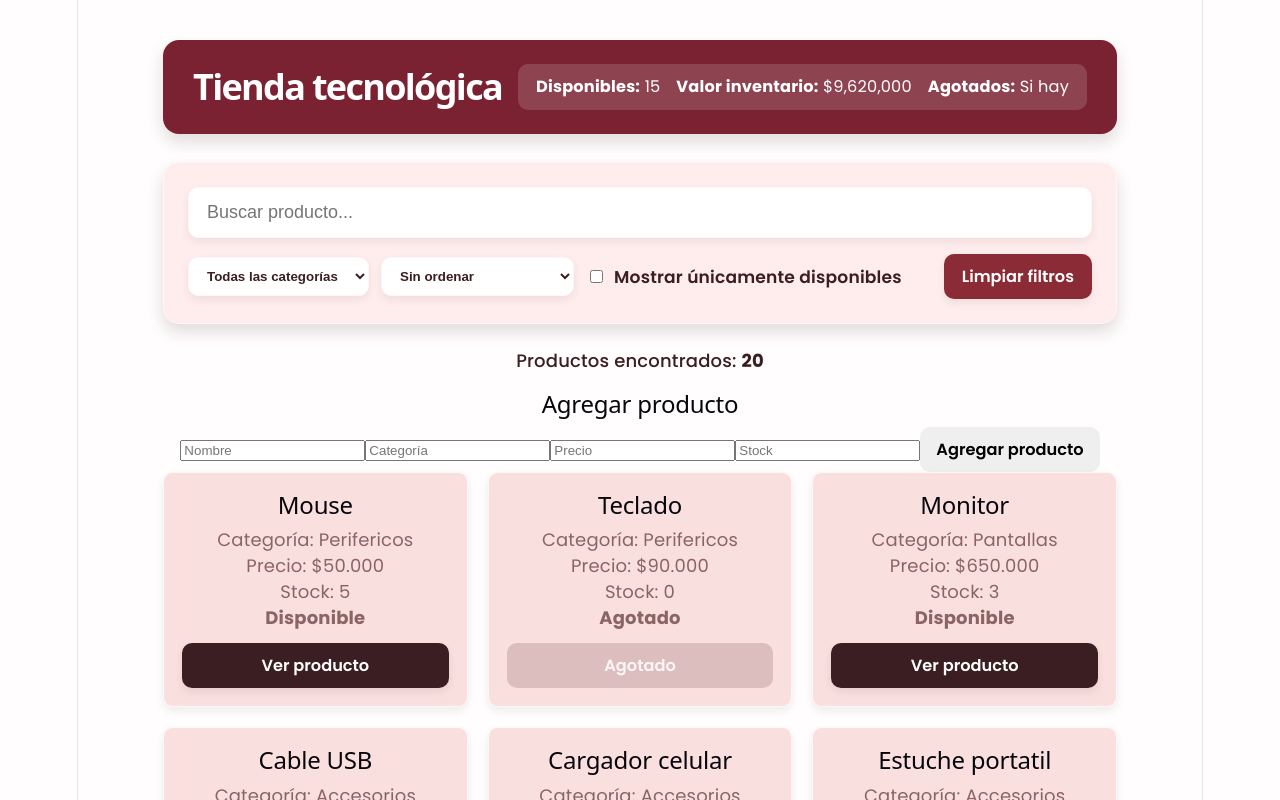
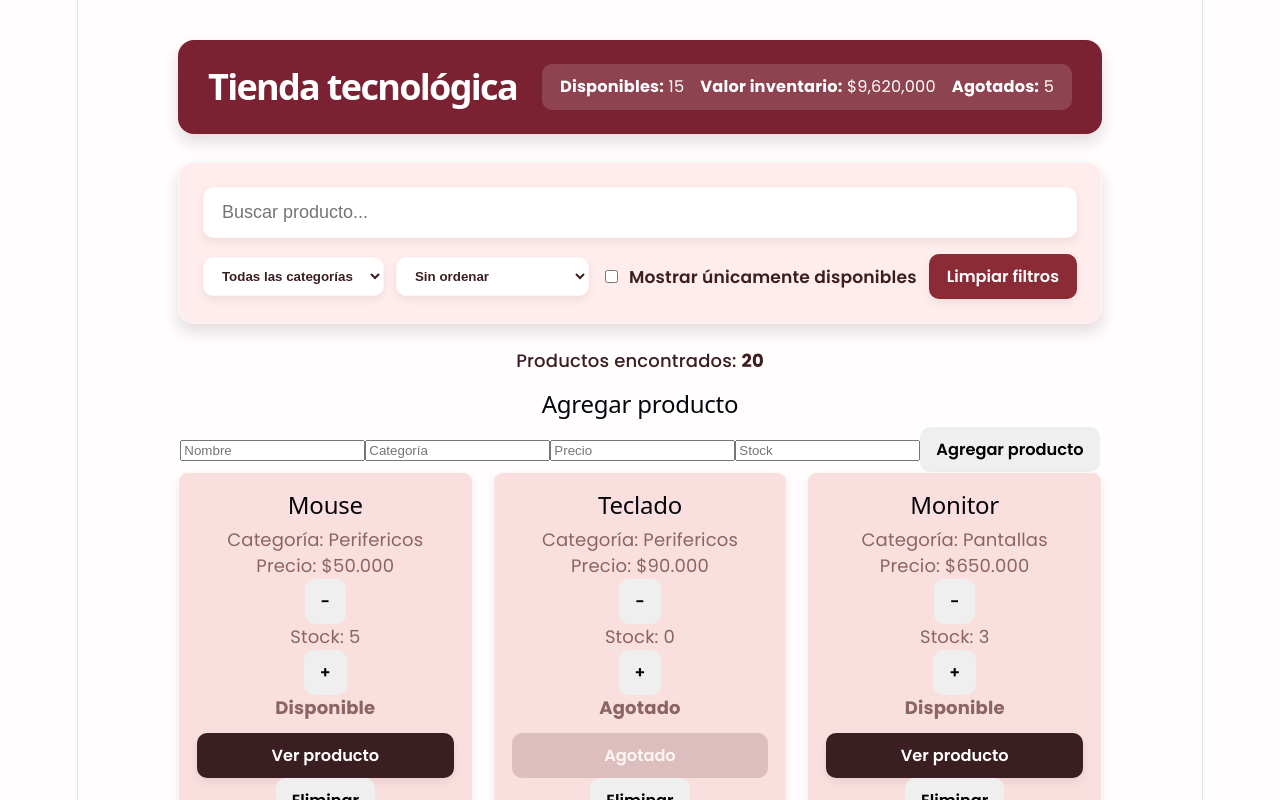
Before and after one commit to SammLad/jsAc, a React (Vite) app in the folder tienda-react/: page / in a window 1280 px wide. Shown: the top 800 px of the page. Built offline with nearby package versions, Linux system fonts and the light colour scheme.

Commit message:
feat: convertir catalogo en gestor de inventario

```diff
--- a/tienda-react/src/App.jsx
+++ b/tienda-react/src/App.jsx
@@ -12,12 +12,11 @@ function App() {
   const [productos, setProductos] = useState(productosIniciales);
 
   const disponibles = productos.filter(producto => producto.stock > 0);
-  const noDisponibles = productos.some(producto => producto.stock === 0);
+  const noDisponibles = productos.filter(producto => producto.stock === 0);
   const valorInventario = productos.reduce(
     (total, producto) => total + producto.precio * producto.stock,
     0
   );
-  const estado = noDisponibles ? 'Si hay' : 'No hay';
 
   const agregarProducto = (nuevoProducto) => {
 
@@ -51,6 +50,35 @@ function App() {
     setOrden("normal");
   };
 
+  const eliminarProductos = (id) => {
+
+    const nuevaLista = productos.filter(
+      producto => producto.id !== id
+    );
+
+    setProductos (nuevaLista);
+    alert('Producto eliminado')
+  };
+
+  const modificarStock = (id, cambio) => {
+
+    const nuevosProductos =
+      productos.map(producto => {
+
+        if (producto.id === id) {
+          return {
+            ...producto,
+            stock:Math.max(
+              0,
+              producto.stock + cambio
+            )
+          };
+        }
+        return producto;
+      });
+      setProductos (nuevosProductos);
+  };
+
   return (
     <main className="contenedor">
       <header className="banner-titulo">
@@ -59,7 +87,7 @@ function App() {
           <p><strong>Disponibles:</strong> {disponibles.length}</p>
           <p><strong>Valor inventario:</strong> ${valorInventario.toLocaleString()}</p>
 
-          <p><strong>Agotados:</strong> {estado}</p>
+          <p><strong>Agotados:</strong> {noDisponibles.length}</p>
         </div>
       </header>
 
@@ -130,6 +158,8 @@ function App() {
           <ProductoCard
             key={producto.id}
             producto={producto}
+            onEliminar={eliminarProductos}
+            modificarStock={modificarStock}
           />
         ))}
       </section>
--- a/tienda-react/src/components/ProductoCard.jsx
+++ b/tienda-react/src/components/ProductoCard.jsx
@@ -1,4 +1,4 @@
-function ProductoCard({ producto }) {
+function ProductoCard({ producto, onEliminar, modificarStock }) {
     const {
         nombre, precio, categoria, stock
     } = producto;
@@ -9,15 +9,21 @@ function ProductoCard({ producto }) {
     const formatearPrecio = precio => {
         return precio.toLocaleString("es-CO");
     };
+
     return (
         <article className="producto-card">
             <h2>{nombre}</h2>
             <p>Categoría: {categoria}</p>
+
             <p>
                 Precio:
                 ${formatearPrecio(precio)}
             </p>
-            <p>Stock: {stock}</p>
+            <div>
+                <button onClick={() => modificarStock(producto.id, -1)}>-</button>
+                <p>Stock: {stock}</p>
+                <button onClick={() => modificarStock(producto.id, 1)}>+</button>
+            </div>
             <strong>{estado}</strong>
             <br />
             <button
@@ -31,7 +37,17 @@ function ProductoCard({ producto }) {
                         : "Agotado"
                 }
             </button>
+            <button
+                onClick={() => onEliminar(producto.id)}
+            >Eliminar</button>
         </article>
     );
+
+
+
+/*Usamos filter() porque éste crea un arreglo más en el que se mostrarán
+todos los productos EXCEPTO el que fue eliminado, en cambio usando find()
+no se creará ningún arreglo y solo se mostrará un objeto que cumpla con
+una unica condición */
 }
 export default ProductoCard;
```
Also changed, not shown: tienda-react/src/components/FormularioProducto.jsx (line endings or trailing spaces).
